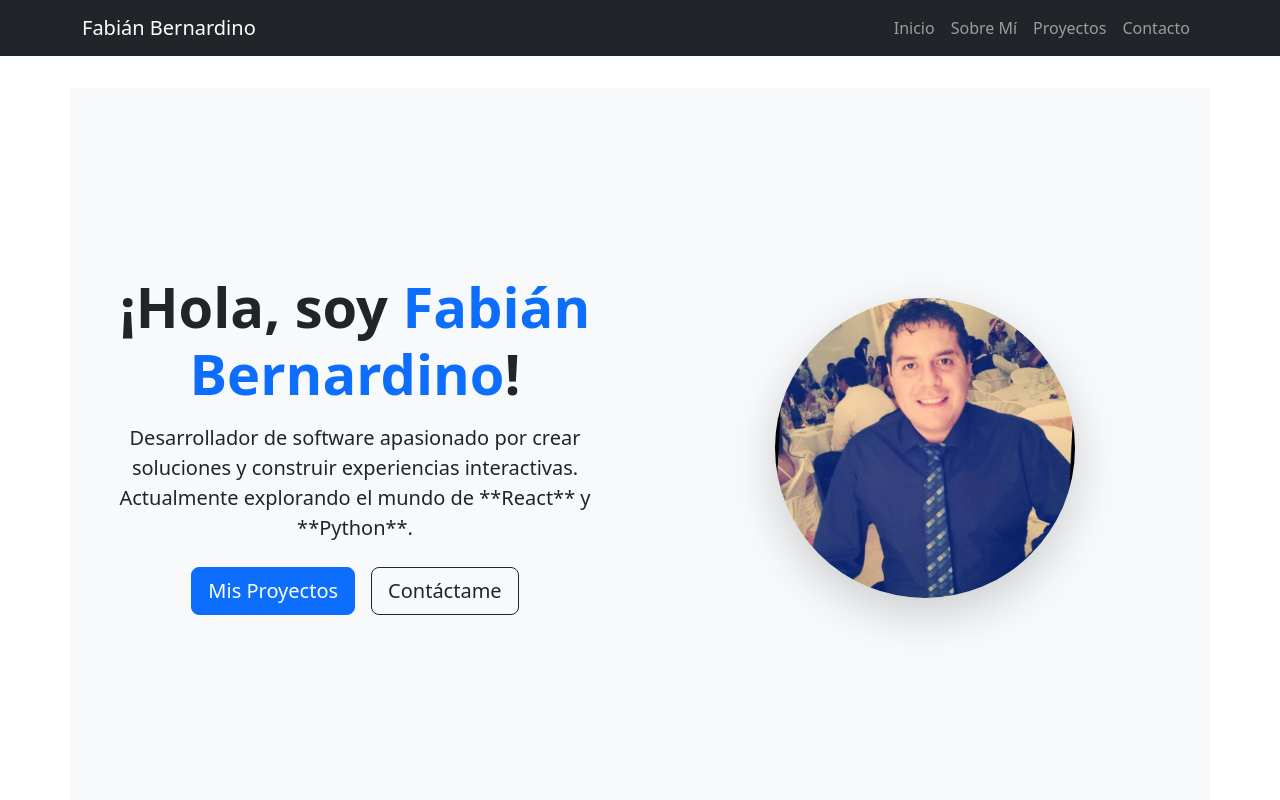
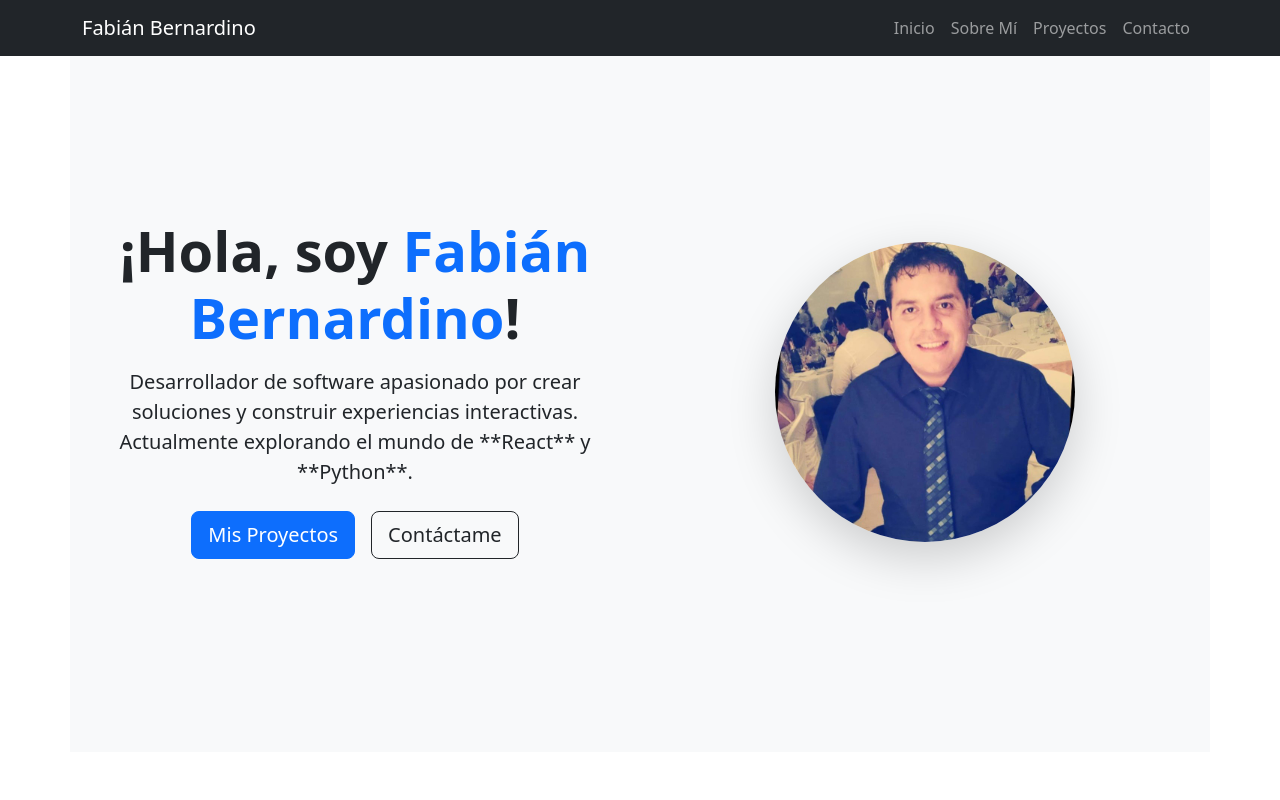
Before and after one commit to Charlydk/Portfolio_personal, a React (Vite) app: page / in a window 1280 px wide. Shown: the top 800 px of the page. Built offline with nearby package versions, Linux system fonts and the light colour scheme.

Commit message:
feat: agregando container-fluid p-0 para el paddind 0 important!. Closes #19

```diff
--- a/src/App.jsx
+++ b/src/App.jsx
@@ -1,4 +1,3 @@
-// src/App.jsx
 import './App.css';
 import NavbarComponent from './components/NavbarComponent';
 import HeroSection from './components/HeroSection';
@@ -14,7 +13,7 @@ function App() {
       {/* Este div *envuelve* a todos los componentes que van debajo de la Navbar fija. */}
       {/* Es CRUCIAL que el paddingTop se aplique al contenedor de las secciones. */}
       {/* El id="main-content" es opcional pero puede ser útil para CSS o JS futuro. */}
-      <div id="main-content" style={{ paddingTop: '56px' }}> {/* Ajustar de ser necesario */}
+      <div id="main-content" className='container-fluid p-0' style={{ paddingTop: '56px' }}> {/* Ajustar de ser necesario */}
 
         {/* 2. HeroSection es la primera sección de contenido */}
         <HeroSection />
```
